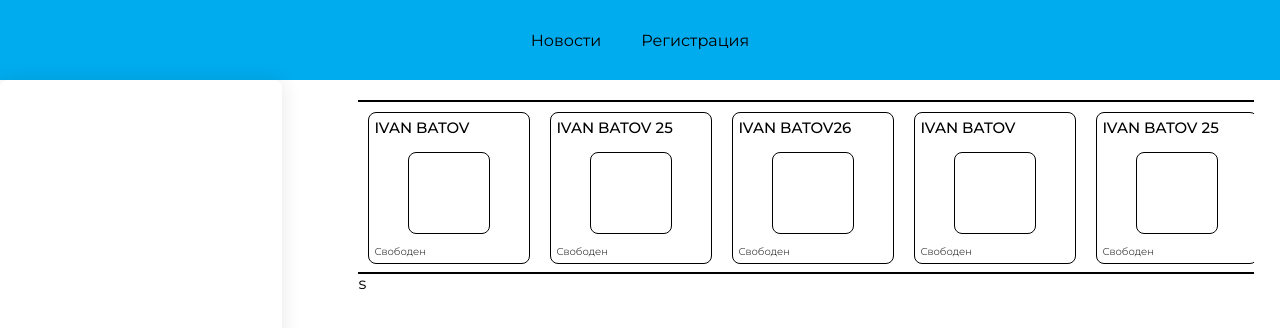
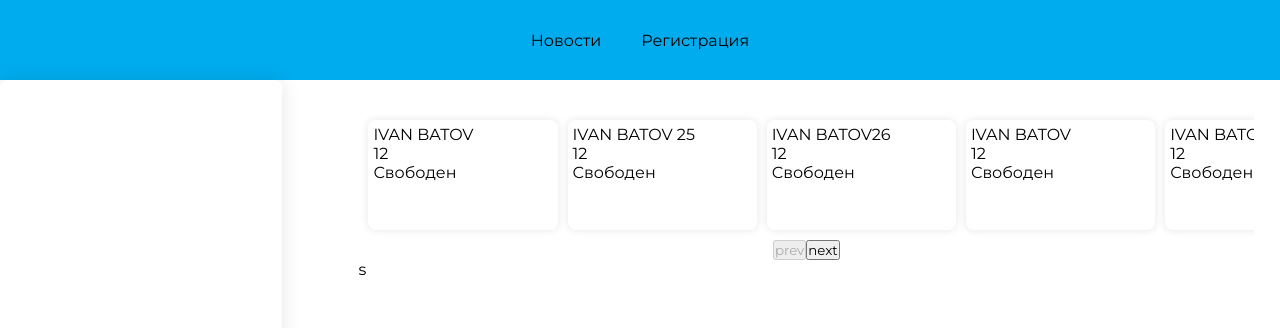
Before and after one commit to adskiireanimator/TA, a Vue app: page / in a window 1280 px wide. Shown: the top 328 px of the page. Built offline with nearby package versions, Linux system fonts and the light colour scheme.

Commit message:
friends recomendation

```diff
--- /dev/null
+++ b/src/assets/formlayout.scss
@@ -0,0 +1,27 @@
+.empty-layout {
+    width: 100%;
+    height: 100vh;
+    background: linear-gradient(215deg, rgba(128, 0, 128, 0.2) 30%, rgba(255, 255, 0, 0.7) 100%) no-repeat;
+    overflow: hidden;
+}
+
+.form-container {
+    position: absolute;
+    right: 35%;
+    top: 25%;
+    bottom: 35%;
+    height: 30%;
+    width: 30%;
+    box-shadow: 0 0 20px rgb(0 0 0 / 10%);
+    animation-duration: 2s;
+    animation-name: test;
+}
+
+@keyframes test {
+    from {
+        left: 100%;
+    }
+    to {
+        left: 35%;
+    }
+}
--- a/src/assets/index.scss
+++ b/src/assets/index.scss
@@ -1,4 +1,5 @@
 @import "./scrollfriends.scss";
+@import "./formlayout.scss";
 @import url("https://fonts.googleapis.com/css2?family=Montserrat:wght@300;400;500;600&display=swap");
 
 $maincolor: #00acee;
@@ -14,10 +15,6 @@ $textsize: 30px;
 a {
     text-decoration: none;
     color: $textcolor;
-}
-
-.test {
-    font-size: 40px;
 }
 
 .navbar {
@@ -95,9 +92,6 @@ main {
     width: 70%;
     padding-left: 3%;
 }
-.empty-layout {
-    background-color: aliceblue;
-}
 .posts {
     margin-top: 3%;
 }
@@ -106,3 +100,14 @@ main {
     margin-top: 5px;
     margin-bottom: 5px;
 }
+
+::-webkit-scrollbar {
+    width: 10px;
+    height: 4px;
+    background-color: #e6e6fa;
+}
+::-webkit-scrollbar-thumb {
+    /* 5 - ползунок */
+    border-radius: 8px;
+    background-color: white;
+}
--- a/src/assets/scrollfriends.scss
+++ b/src/assets/scrollfriends.scss
@@ -1,62 +1,25 @@
 .friends-wrapper {
-    margin-top: 20px;
+    margin-top: 30px;
+    width: 100%;
+}
+.slider-container {
+    overflow: hidden;
+}
+.slider-track {
     display: flex;
-    width: 100%;
-    border-bottom: 2px solid black;
-    border-top: 2px solid black;
-    overflow: hidden;
-    height: 170px;
+    transition: 0.2s;
+}
+.slider-item {
+    padding: 5px;
+    min-width: 200px;
+    height: 100px;
+    border-radius: 8px;
+    margin-left: 10px;
+    margin-top: 10px;
+    margin-bottom: 10px;
+    box-shadow: 0 0 8px rgb(0 0 0 / 10%);
 }
 
-.friend-container {
-    margin: 10px;
-    min-width: 150px;
-    padding: 5px;
-    height: 140px;
-    border: 1px solid black;
-    border-radius: 8px;
-    display: flex;
-    flex-direction: column;
-
-    a {
-        font-size: 15px;
-        font-weight: 500;
-        margin-bottom: 10px;
-    }
-    p {
-        font-size: 10px;
-        font-weight: 300;
-        margin-top: auto;
-    }
-    .userphotocontainer {
-        height: 80px;
-        width: 80px;
-        margin: auto;
-        border: 1px solid black;
-        border-radius: 8px;
-    }
+.slider-buttons {
+    text-align: center;
 }
-
-.prev-transition {
-    height: 170px;
-    opacity: 0;
-    background-color: aqua;
-    min-width: 3%;
-    display: block;
-    position: absolute;
-}
-.prev-transition:hover {
-    opacity: 0.3;
-}
-.next-transition {
-    height: 172px;
-    left: 95%;
-    opacity: 0;
-    background-color: aqua;
-    min-width: 3%;
-    display: block;
-    position: absolute;
-}
-.next-transition:hover {
-    opacity: 0.3;
-}
--- a/src/layouts/formlayout.vue
+++ b/src/layouts/formlayout.vue
@@ -1,5 +1,7 @@
 <template>
   <div class="empty-layout">
-    <router-view />
+    <div class="form-container">
+      <router-view />
+    </div>
   </div>
 </template>
--- a/src/layouts/mainlayout.vue
+++ b/src/layouts/mainlayout.vue
@@ -13,13 +13,20 @@
       <div class="sidemenu"></div>
       <div class="mainpage">
         <div class="friends-wrapper">
-          <div class="prev-transition"></div>
-          <div class="friend-container" v-for="user in friends" :key="user.id">
-            <a href="#">{{ user.name }}</a>
-            <div class="userphotocontainer"></div>
-            <p>{{ user.status }}</p>
+          <div class="slider-container">
+            <div class="slider-track">
+              <div class="slider-item" v-for="user in friends" :key="user.id">
+                <a href="#">{{ user.name }}</a>
+                <p>{{ friends.length }}</p>
+                <div class="userphotocontainer"></div>
+                <p>{{ user.status }}</p>
+              </div>
+            </div>
           </div>
-          <div class="next-transition"></div>
+          <div class="slider-buttons">
+            <button class="btn-prev">prev</button>
+            <button class="btn-next">next</button>
+          </div>
         </div>
         <router-view />
       </div>
@@ -35,7 +42,53 @@ export default {
     },
   },
   async mounted() {
-    this.$store.dispatch("fetchusers", 4);
+    this.$store.dispatch("fetchusers", 1);
   },
 };
+window.onload = () => {
+  let position = 0;
+  const slides_to_show = 5;
+  const slides_to_scroll = 1;
+  const container = document.querySelector(".slider-container");
+  const track = document.querySelector(".slider-track");
+  let items = document.querySelectorAll(".slider-item");
+  const btnprev = document.querySelector(".btn-prev");
+  const btnnext = document.querySelector(".btn-next");
+
+  const itemsCount = items.length;
+  const itemWidth = container.clientWidth / slides_to_show;
+  const movePOsition = slides_to_scroll * itemWidth;
+  items.forEach((item) => {
+    item.style.minWidth = `${itemWidth}px`;
+  });
+
+  btnnext.addEventListener("click", () => {
+    const itemsLeft =
+      itemsCount -
+      (Math.abs(position) + slides_to_show * itemWidth) / itemWidth;
+    position -=
+      itemsLeft >= slides_to_scroll ? movePOsition : itemsLeft * itemWidth;
+    setposition();
+    checkbuttons();
+  });
+
+  btnprev.addEventListener("click", () => {
+    const itemsLeft = Math.abs(position) / itemWidth;
+    position +=
+      itemsLeft >= slides_to_scroll ? movePOsition : itemsLeft * itemWidth;
+    setposition();
+    checkbuttons();
+  });
+
+  const setposition = () => {
+    console.log(position);
+    track.style.transform = `translateX(${position}px)`;
+  };
+
+  const checkbuttons = () => {
+    btnprev.disabled = position === 0;
+    btnnext.disabled = position <= -(itemsCount - slides_to_show) * itemWidth;
+  };
+  checkbuttons();
+};
 </script>
```
